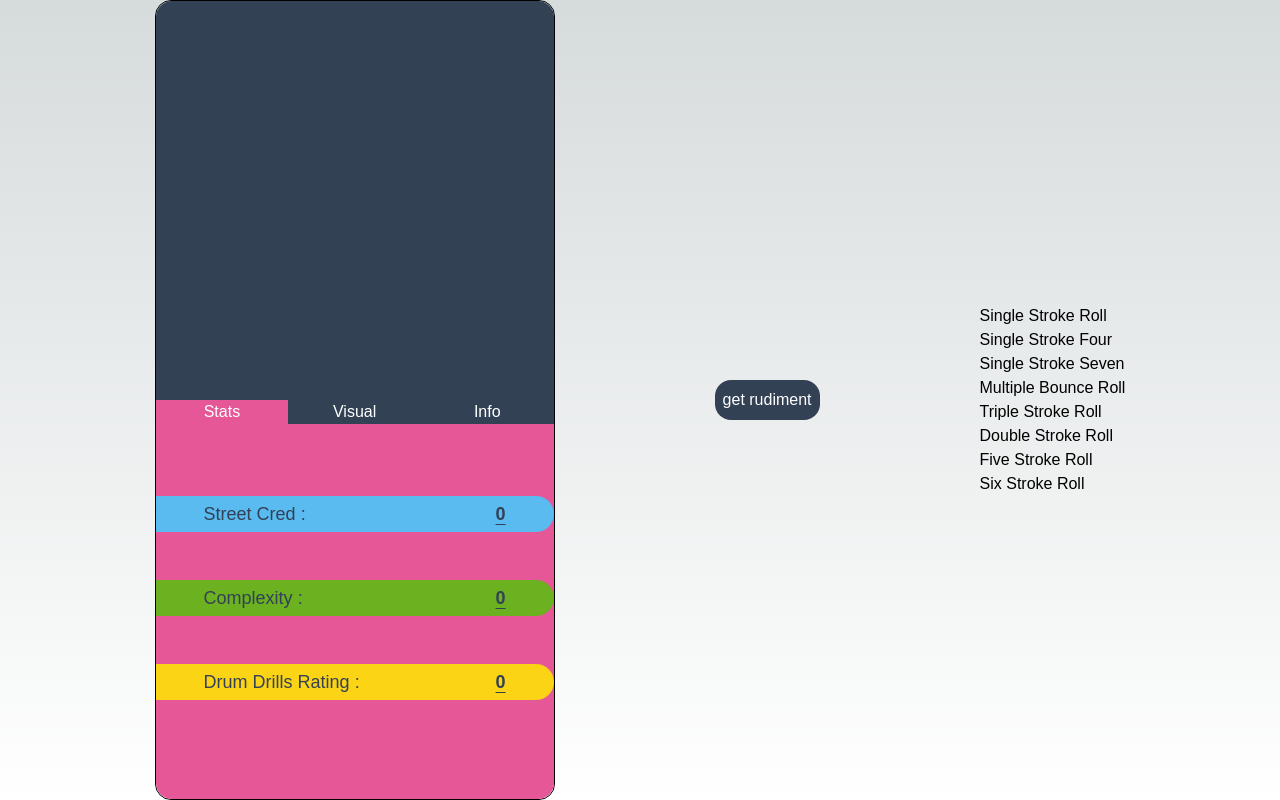
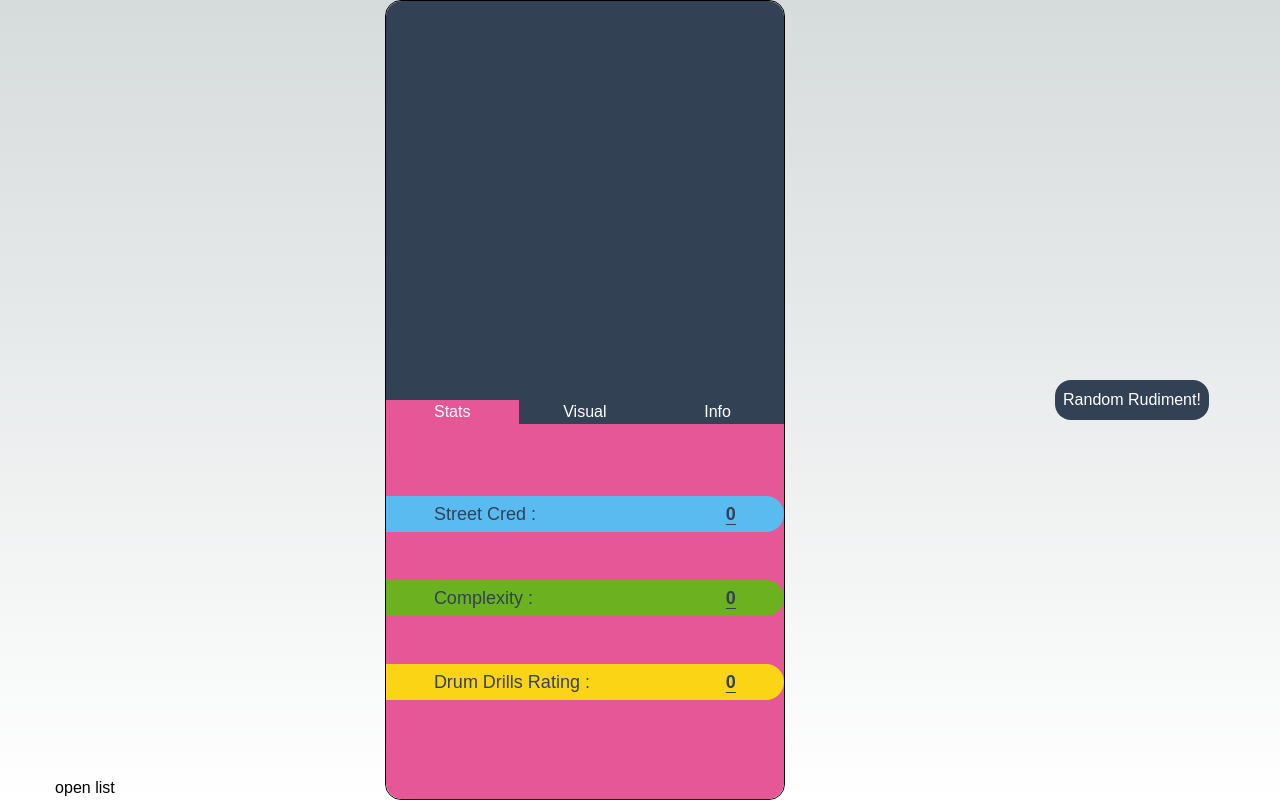
Before and after one commit to joshuablackmore/rudiment-app, a Next.js app: page / in a window 1280 px wide. Built offline with nearby package versions, Linux system fonts and the light colour scheme; a web font is replaced by a local one.

Commit message:
added simple slider with open close & list of all rudiments

```diff
--- a/app/components/card/index.tsx
+++ b/app/components/card/index.tsx
@@ -2,6 +2,7 @@
 import * as React from "react";
 import Stats from "../stats";
 import RudimentImage from "../image-section";
+import RudimentList from "../rudiment-list";
 
 export type RudimentProps = {
   id: number;
@@ -70,10 +71,24 @@ const Card: React.FC<CardProps> = ({ rudiments }) => {
     if (rud.length > 0) {
       setDisplayedRudiment(rud[0]);
     }
+    setSlider(false);
+  };
+
+  const [slider, setSlider] = React.useState(false);
+
+  const toggleSlider = () => {
+    if (!slider) {
+      setSlider(true);
+    } else if (slider) {
+      setSlider(false);
+    }
   };
 
   return (
     <>
+      <button className="flex self-end mr-4" onClick={toggleSlider}>
+        open list
+      </button>
       <div className="flex flex-col h-full w-full max-w-[400px] max-h-[800px] border border-black rounded-2xl">
         <div className="flex-1 bg-slate-700 rounded-t-2xl">
           <h1
@@ -104,21 +119,19 @@ const Card: React.FC<CardProps> = ({ rudiments }) => {
           onClick={handleClick}
           className="bg-slate-700 rounded-2xl text-white p-2 hover:bg-[#7954A1] transition-all duration-200 active:text-black m-4"
         >
-          get rudiment
+          Random Rudiment!
         </button>
       </div>
-      <div>
-        <ul>
-          {rudiments.map((rud, index) => (
-            <h1
-              className="hover:text-blue-500"
-              onClick={() => handleListClick(rud.id)}
-            >
-              {rud.name}
-            </h1>
-          ))}
-        </ul>
-      </div>
+
+      {slider && (
+        <div className="absolute min-h-screen w-full bg-slate-700 text-white">
+          <RudimentList
+            handleListClick={handleListClick}
+            rudiments={rudiments}
+            toggleSlider={toggleSlider}
+          />
+        </div>
+      )}
     </>
   );
 };
--- /dev/null
+++ b/app/components/rudiment-list/index.tsx
@@ -0,0 +1,38 @@
+import React from "react";
+import { RudimentProps } from "../card";
+
+type RudimentListProps = {
+  rudiments: RudimentProps[];
+  handleListClick: (id: number) => void;
+  toggleSlider: () => void;
+};
+
+const RudimentList: React.FC<RudimentListProps> = ({
+  rudiments,
+  handleListClick,
+  toggleSlider,
+}) => {
+  return (
+    <div className="flex flex-col">
+      <div className="flex self-end m-4 mt-6">
+        <h1 onClick={toggleSlider} className="hover:text-blue-500">
+          Close
+        </h1>
+      </div>
+      <div className="mt-12 self-center">
+        <ul>
+          {rudiments.map((rud, index) => (
+            <h1
+              className="hover:text-blue-500"
+              onClick={() => handleListClick(rud.id)}
+            >
+              {rud.name}
+            </h1>
+          ))}
+        </ul>
+      </div>
+    </div>
+  );
+};
+
+export default RudimentList;
--- a/app/page.tsx
+++ b/app/page.tsx
@@ -3,7 +3,7 @@ import { rudiments } from "./data/rudiment-data";
 
 export default function Home() {
   return (
-    <main className="flex h-screen flex-col items-center justify-center lg:flex-row lg:gap-36 ">
+    <main className="flex h-screen flex-col items-center justify-around lg:flex-row lg:gap-36 ">
       <Card rudiments={rudiments} />
     </main>
   );
```
